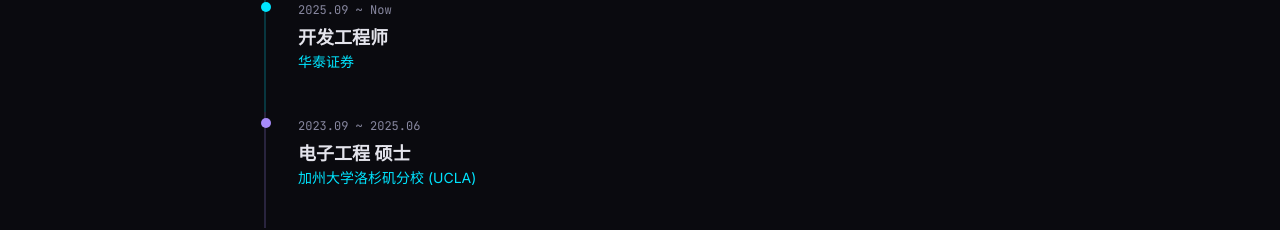
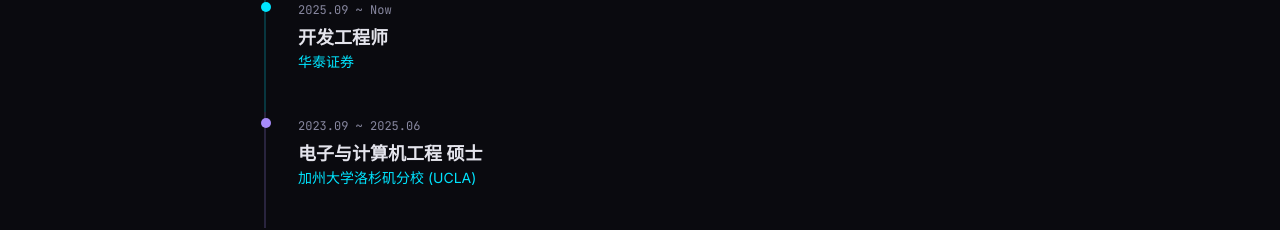
Before and after one commit to fraenze0118/personal-web, a React (Vite) app: page / in a window 1280 px wide. Shown: the part 2698-2928 px from the top of the page. Built offline with nearby package versions, Linux system fonts and the light colour scheme.

Commit message:
profile update

```diff
--- a/src/data/timeline.ts
+++ b/src/data/timeline.ts
@@ -16,8 +16,8 @@
   {
     period: "2023.09 ~ 2025.06",
     title: {
-      zh: "电子工程 硕士",
-      en: "M.S. in Electrical Engineering",
+      zh: "电子与计算机工程 硕士",
+      en: "M.S. in Electrical and Computer Engineering",
     },
     subtitle: {
       zh: "加州大学洛杉矶分校 (UCLA)",
```
